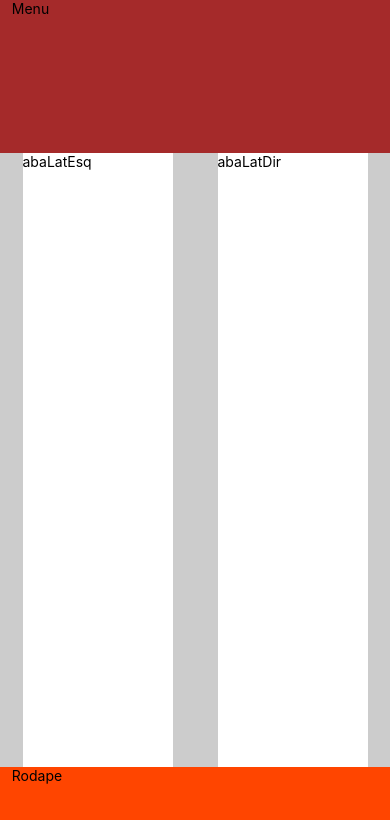
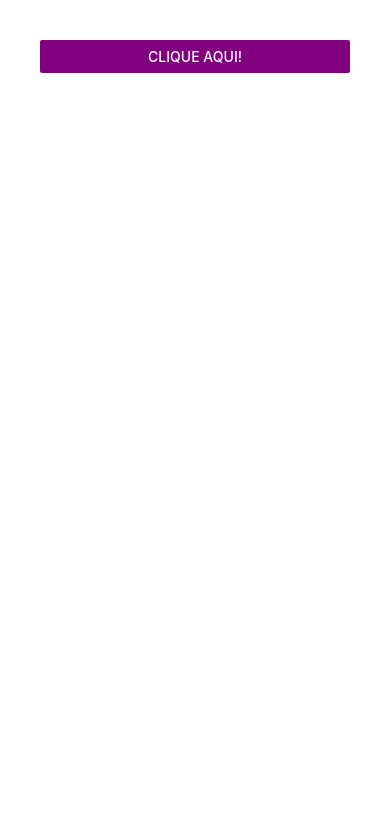
Before and after one commit to andresgois/ProjetoFrasesDoDia, a React Native app: screen / in a window 390 px wide. Shown: the top 820 px of the page. Built offline with nearby package versions, Linux system fonts and the light colour scheme.

Commit message:
utilizando componetente button e sua propriedade onPress

```diff
--- a/App.js
+++ b/App.js
@@ -1,54 +1,26 @@
 import { StatusBar } from 'expo-status-bar';
 import React from 'react';
-import { StyleSheet, Text, View } from 'react-native';
+import { StyleSheet, Text, View, Button } from 'react-native';
 
+const alerta = ()=>{
+  alert('Button pressionado!');
+}
 export default function App() {
-  const { principal, cont1, cont2, cont3, abaLatEsq, abaLatDir } = Estilo;
+  const { principal } = Estilo;
   return (
     <View style={principal}>
-      <View style={ cont1 }>
-        <Text>   Menu       </Text>
-      </View>
-      <View style={ cont2 }>
-        <View style={ abaLatEsq}>
-          <Text>abaLatEsq</Text>
-        </View>
-        <View style={ abaLatDir}>
-          <Text>abaLatDir</Text>
-        </View>
-      </View>
-      <View style={ cont3 }>
-        <Text>   Rodape       </Text>
-      </View>
+      <Button
+        title = "Clique Aqui!"
+        color = "purple"
+        accessibilityLabel = "label de acessibilidade"
+        onPress = { alerta}
+      />
     </View>
   );
 }
 
 const Estilo = StyleSheet.create({
   principal:{
-    flex:1,
-    backgroundColor: 'cornflowerblue',
-  },
-  cont1:{
-    flex:2,
-    backgroundColor: 'brown',
-  },
-  cont2:{
-    flex:8,
-    backgroundColor: '#ccc',
-    flexDirection: "row",
-    justifyContent:"space-around",
-  },
-  cont3:{
-    flex:1,
-    backgroundColor: 'orangered',
-  },
-  abaLatEsq:{
-    width:150,
-    backgroundColor: '#fff',
-  },
-  abaLatDir:{
-    width:150,
-    backgroundColor: '#fff',
+    padding: 40,
   }
 });
```
